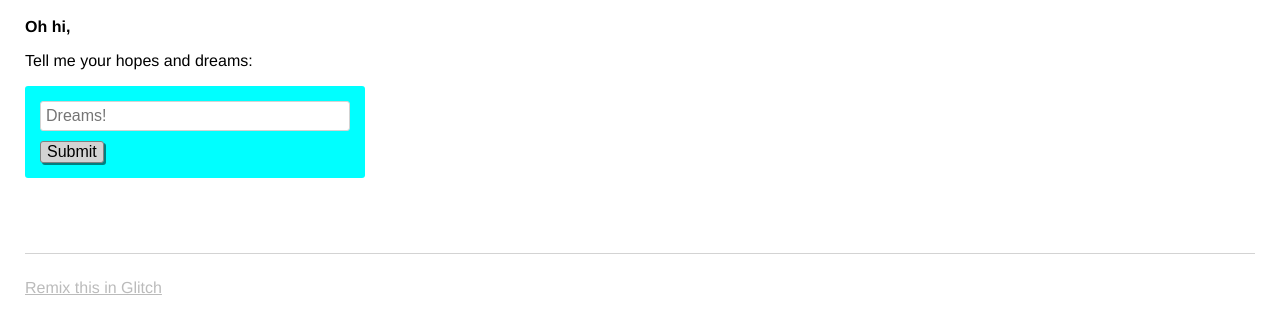
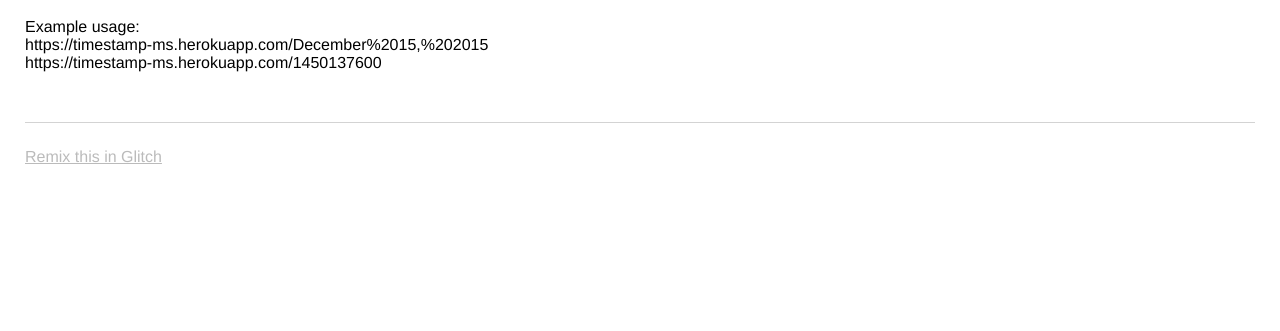
Before and after one commit to buoyantair/fcc-timestamp, a website: page views/index.html in a window 1280 px wide. Shown: the part 65-396 px from the top of the page. Drawn offline with nearby package versions, Linux system fonts and the light colour scheme; no server answers.

Commit message:
Checkpoint

```diff
--- a/views/index.html
+++ b/views/index.html
@@ -26,16 +26,9 @@
     </header>
 
     <main>
-      <p class="bold">Oh hi,</p>
-      <p>Tell me your hopes and dreams:</p>
-      <form>
-        <input type="text" maxlength="100" placeholder="Dreams!">
-        <button type="submit">Submit</button>
-      </form>
-      <section class="dreams">
-        <ul id="dreams">
-        </ul>
-      </section>
+      Example usage:<br/>
+      https://timestamp-ms.herokuapp.com/December%2015,%202015<br/>
+      https://timestamp-ms.herokuapp.com/1450137600
     </main>
 
     <footer>
```
Also changed, not shown: server.js (+3 -16 lines).
